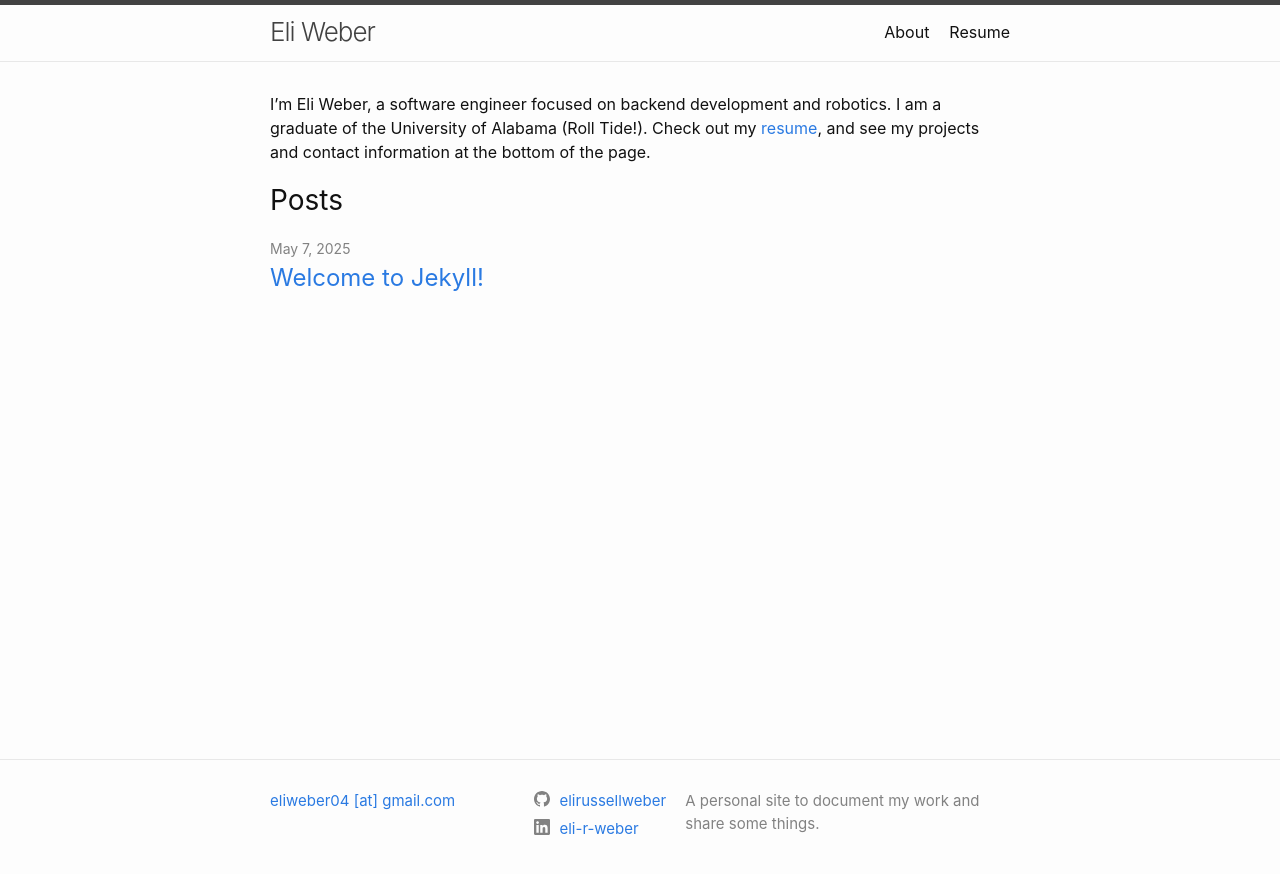
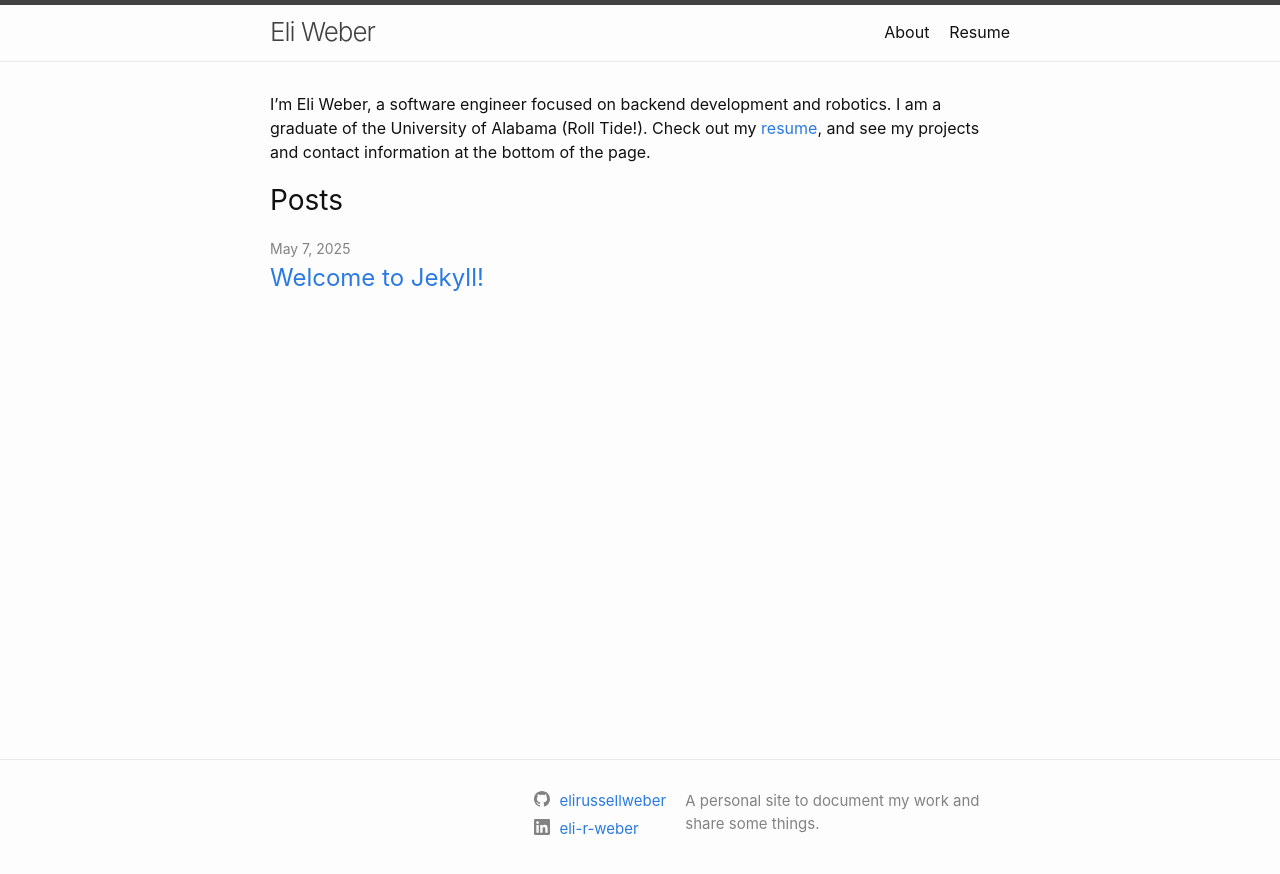
Before and after one commit to elirussellweber/elirussellweber, a Jekyll site: the page built from index.markdown, in a window 1280 px wide. Shown: the top 874 px of the page. Built offline with Jekyll 4.4.1, drawn with Linux system fonts in a browser that asks for light colours; some of the changed lines change nothing that is shown.

Commit message:
Update _config.yml

```diff
--- a/_config.yml
+++ b/_config.yml
@@ -19,7 +19,7 @@
 # in the templates via {{ site.myvariable }}.
 
 title: Eli Weber
-email: eliweber04 [at] gmail.com
+# email: eliweber04 [at] gmail.com
 description: >- # this means to ignore newlines until "baseurl:"
   A personal site to document my work and share some things.
 baseurl: "" # the subpath of your site, e.g. /blog
```
